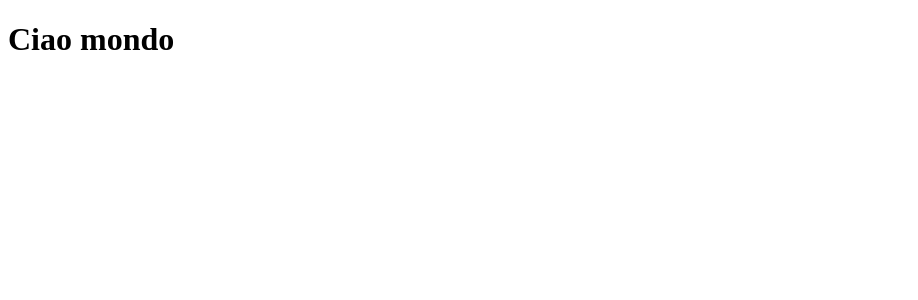
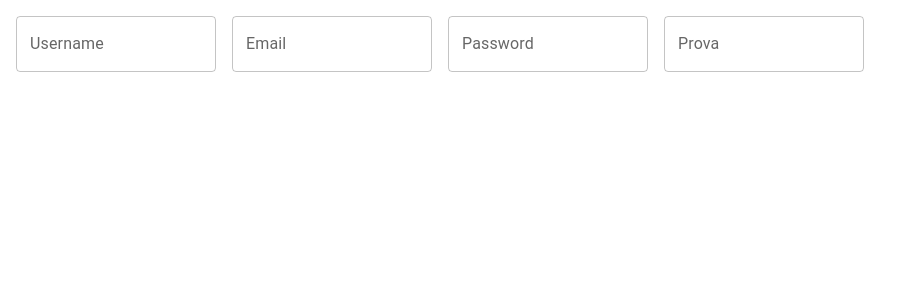
Before and after one commit to Accendino00/Chesscake, a React (Vite) app in the folder code/frontend/: page / in a window 1280 px wide. Shown: the top 300 px of the page, without its empty margins (0-918 px from the left). Built offline with nearby package versions, Linux system fonts and the light colour scheme.

Commit message:
setuppato e iniziato a scrivere la pagina login

```diff
--- a/code/frontend/package.json
+++ b/code/frontend/package.json
@@ -10,6 +10,9 @@
     "preview": "vite preview"
   },
   "dependencies": {
+    "@emotion/react": "^11.11.1",
+    "@emotion/styled": "^11.11.0",
+    "@mui/material": "^5.14.15",
     "react": "^18.2.0",
     "react-dom": "^18.2.0"
   },
@@ -21,6 +24,6 @@
     "eslint-plugin-react": "^7.32.2",
     "eslint-plugin-react-hooks": "^4.6.0",
     "eslint-plugin-react-refresh": "^0.4.3",
-    "vite": "^4.4.5"
+    "vite": "^4.5.0"
   }
 }
--- a/code/frontend/src/App.jsx
+++ b/code/frontend/src/App.jsx
@@ -1,13 +1,12 @@
 import './App.css'
 import React from 'react'
+import LoginUI from './pages/login/LoginUI.jsx'
 
 function App() {
 
-  return (
-    <>
-      <h1> Ciao mondo </h1>
-    </>
-  )
+  return <>
+      <LoginUI />
+  </>
 }
 
 export default App
--- /dev/null
+++ b/code/frontend/src/pages/login/LoginUI.jsx
@@ -0,0 +1,25 @@
+import React from 'react';
+import Box from '@mui/material/Box';
+import TextField from '@mui/material/TextField';
+
+export class LoginUI extends React.Component {
+    render (props) {
+        return (
+            <Box
+            component="form"
+            sx={{
+                '& .MuiTextField-root': { m: 1, width: '25ch' },
+            }}
+            noValidate
+            autoComplete="off"
+            >
+                <TextField id="outlined-required" label="Username" variant="outlined" />
+                <TextField id="outlined-basic" label="Email" variant="outlined" type="password" />
+                <TextField id="outlined-basic" label="Password" variant="outlined" />
+                <TextField id="outlined-basic" label="Prova" variant="outlined" />
+            </Box>
+        );
+    }
+}
+
+export default LoginUI;
--- a/code/frontend/vite.config.js
+++ b/code/frontend/vite.config.js
@@ -4,4 +4,9 @@ import react from '@vitejs/plugin-react-swc'
 // https://vitejs.dev/config/
 export default defineConfig({
   plugins: [react()],
+  build: {
+    rollupOptions: {
+      external: ['@material-ui/core'], // Add the problematic import here
+    },
+  },
 })
```
Also changed, not shown: code/frontend/src/pages/login/Login.jsx (deleted), code/frontend/src/pages/login/login.css (deleted), code/frontend/src/pages/login/loginUI.css (added), 1 other file (tests, documents, lock files or other folders).
